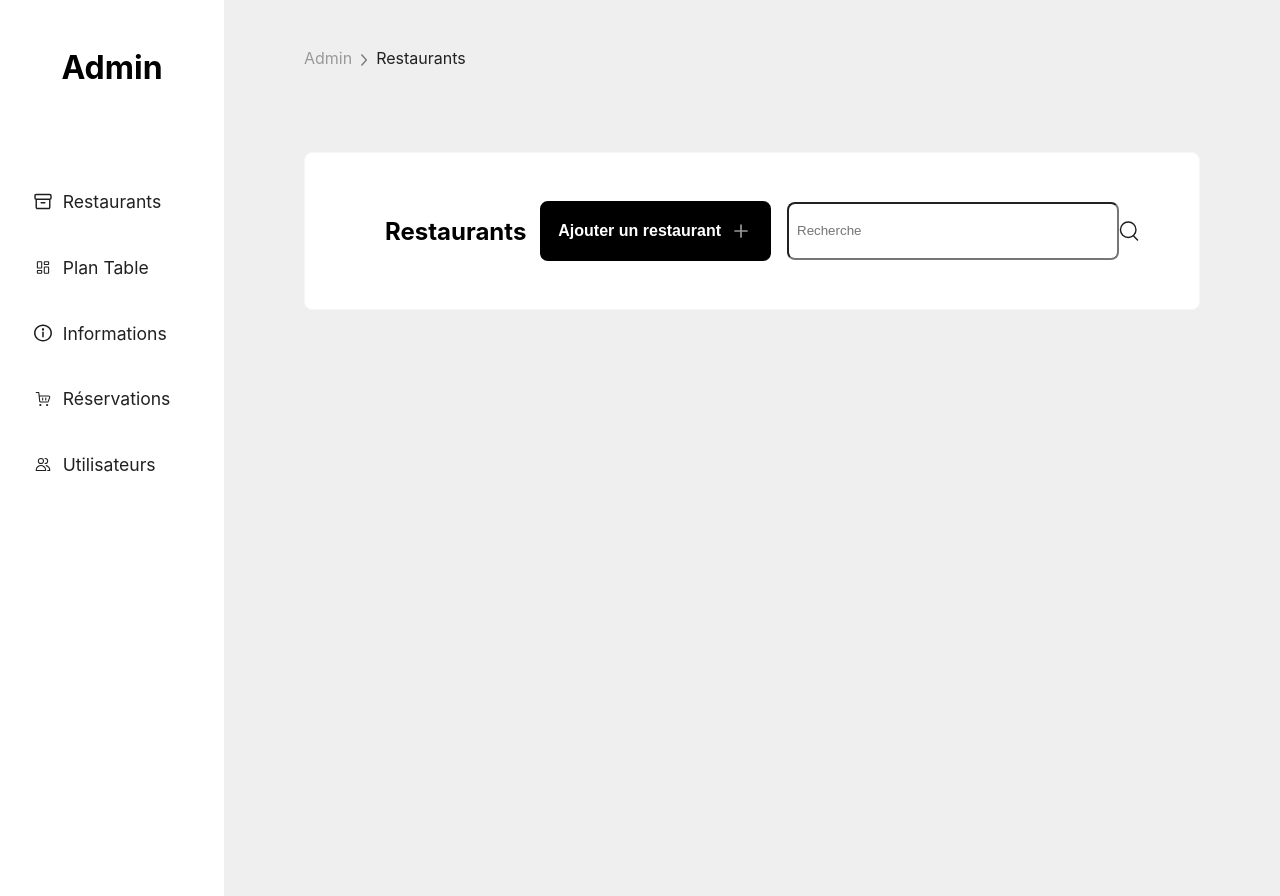
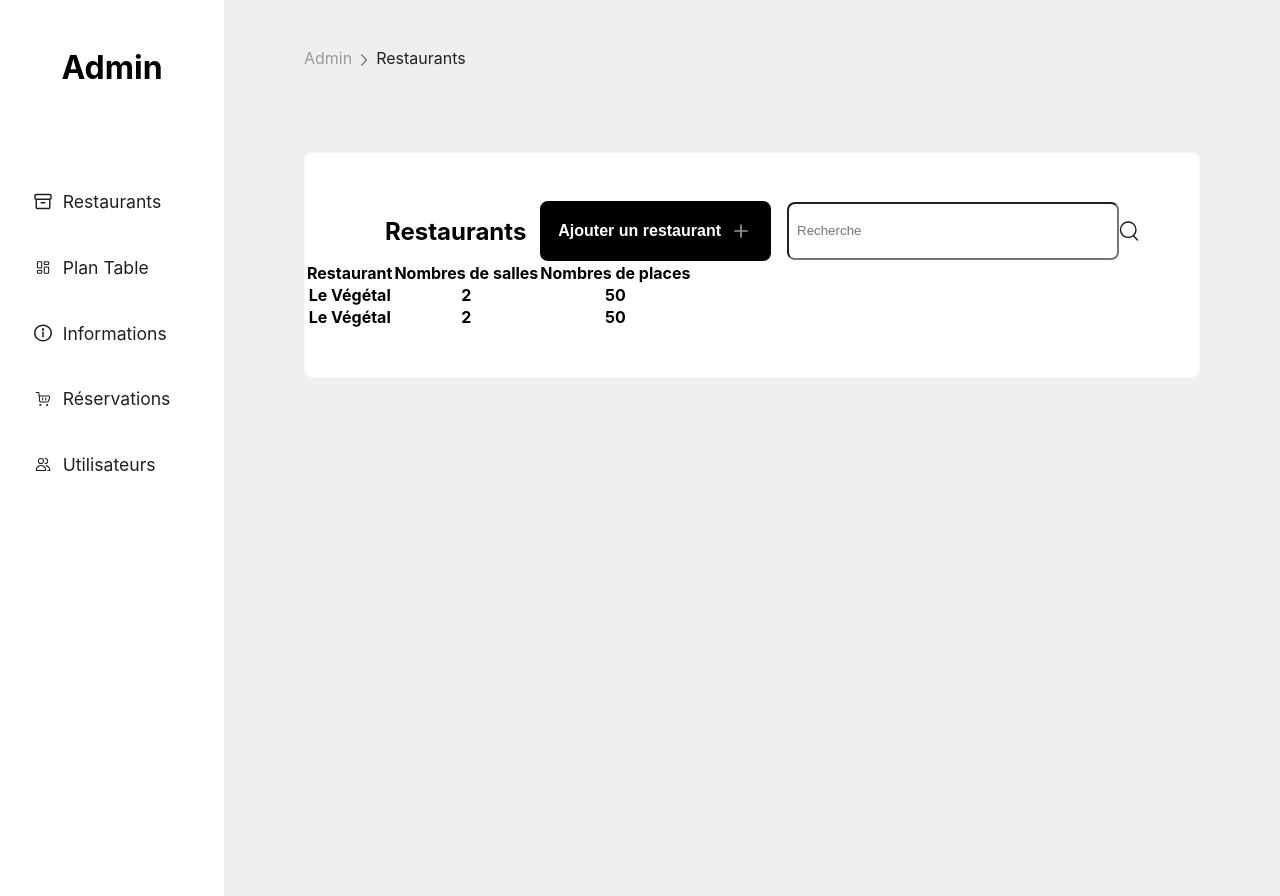
Before and after one commit to SarahOtmane/backOfficeResto, a React (Create React App) app: page /admin/restaurants in a window 1280 px wide. Built offline with nearby package versions, Linux system fonts and the light colour scheme.

Commit message:
add tableau

```diff
--- a/src/screen/Restos.js
+++ b/src/screen/Restos.js
@@ -1,4 +1,4 @@
-import { useState } from 'react';
+import { useEffect, useState } from 'react';
 
 import Button from '../components/Button';
 import Menu from '../components/Menu';
@@ -9,6 +9,21 @@ import '../css/restos.css';
 
 export default function Restos(){
     const [recherche, setRecherche] = useState('');
+    const [restos, setRestos] = useState([]);
+
+    useEffect(() => {
+        setRestos([{
+            id : 1,
+            name: 'Le Végétal',
+            nbSalles : 2,
+            nbPlaces : 50
+        }, {
+            id : 1,
+            name: 'Le Végétal',
+            nbSalles : 2,
+            nbPlaces : 50
+        }]);
+    }, []);
 
     const addRestaurent = (e) =>{
         e.preventDefault();
@@ -39,6 +54,27 @@ export default function Restos(){
                             <path d="M18.5224 19.0156L14.5781 15.0713" stroke="#1E1E1E" strokeWidth="1.44" strokeLinecap="round" strokeLinejoin="round"/>
                         </svg>
                     </article>
+                    <div className='tableau'>
+                        <table>
+                            <thead>
+                                <tr>
+                                    <th>Restaurant</th>
+                                    <th>Nombres de salles</th>
+                                    <th>Nombres de places</th>
+                                </tr>
+                            </thead>
+                            <tbody>
+                                {restos.map((resto) => (
+                                    <tr key={resto.id}>
+                                        <th>{resto.name}</th>
+                                        <th>{resto.nbSalles}</th>
+                                        <th>{resto.nbPlaces}</th>
+                                    </tr>
+                                ))}
+                            </tbody>
+                        </table>
+                    </div>
+
                 </section>
             </div>
         </main>
```
